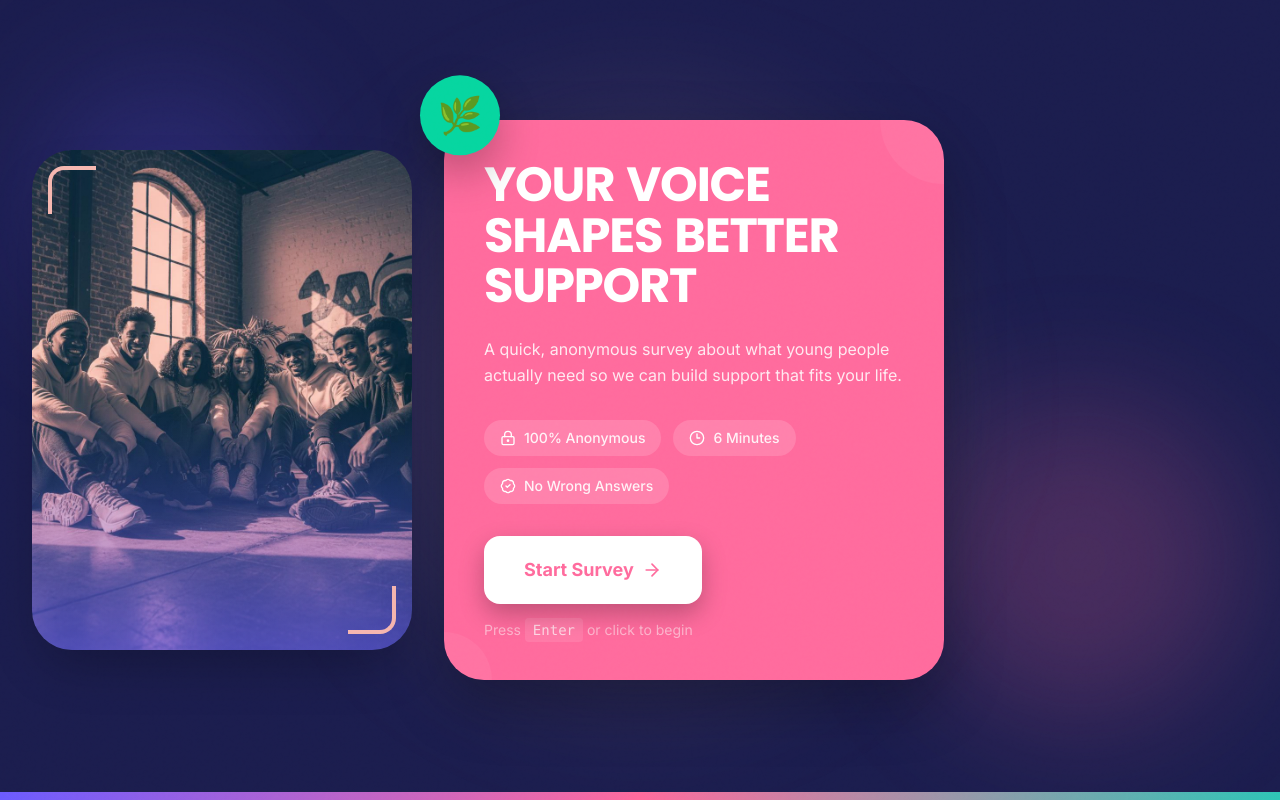
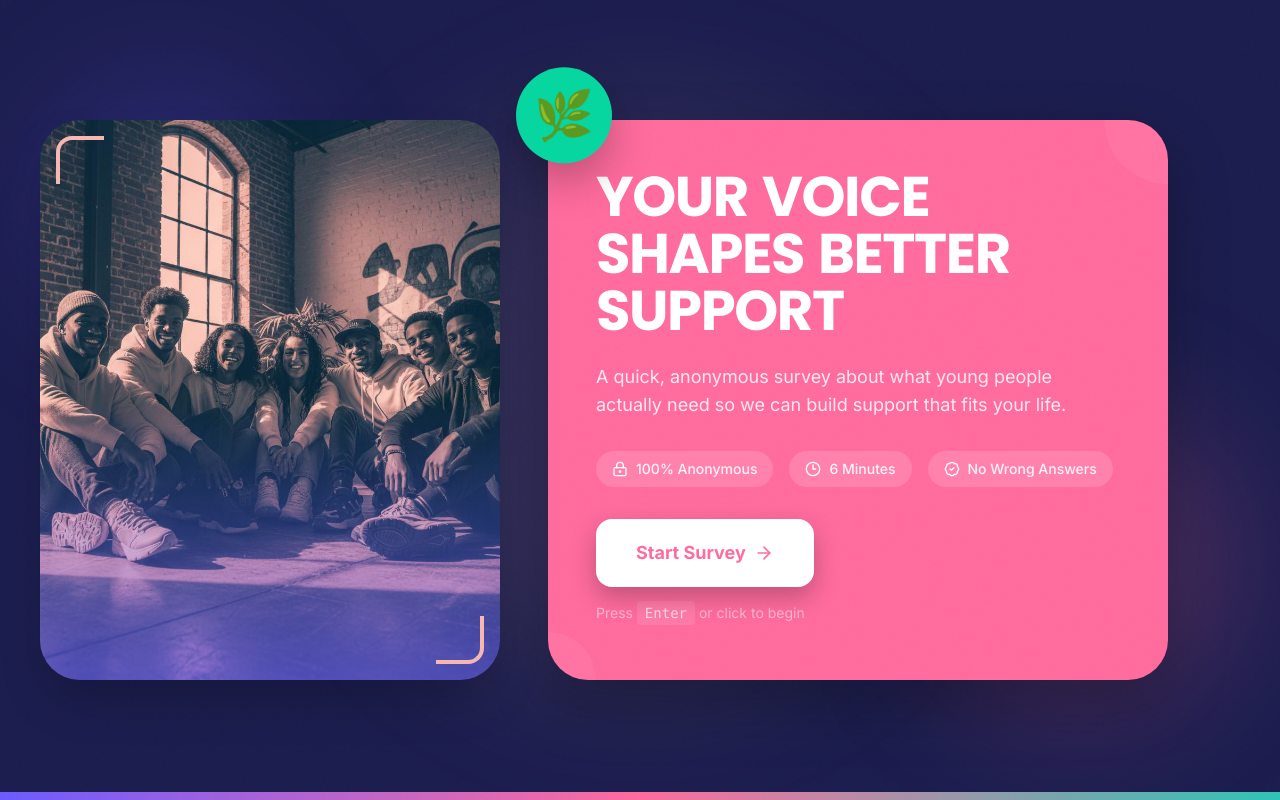
Before and after one commit to MaTaha-ualr/wellness-survey, a React (Vite) app in the folder app/: page / in a window 1280 px wide. Built offline with nearby package versions, Linux system fonts and the light colour scheme; no server answers.

Commit message:
Refine desktop survey layout

```diff
--- a/app/src/components/EmojiOrb.tsx
+++ b/app/src/components/EmojiOrb.tsx
@@ -4,23 +4,17 @@ import { cn } from '@/lib/utils';
 interface EmojiOrbProps {
   emoji: string;
   className?: string;
-  color?: string;
 }
 
 export const EmojiOrb = forwardRef<HTMLDivElement, EmojiOrbProps>(
-  ({ emoji, className, color = 'bg-panel-green' }, ref) => {
+  ({ emoji, className }, ref) => {
     return (
       <div
         ref={ref}
         className={cn(
-          'w-16 h-16 rounded-full flex items-center justify-center text-3xl shadow-orb',
-          color,
+          'emoji-orb border border-white/35 backdrop-blur-sm',
           className
         )}
-        style={{
-          background: 'linear-gradient(135deg, rgba(255,255,255,0.9) 0%, rgba(255,255,255,0.7) 100%)',
-          boxShadow: '0 12px 30px rgba(0,0,0,0.2), inset 0 2px 4px rgba(255,255,255,0.8)'
-        }}
       >
         {emoji}
       </div>
--- a/app/src/components/QuestionTypes.tsx
+++ b/app/src/components/QuestionTypes.tsx
@@ -115,7 +115,7 @@ export function ScaleQuestion({ question, value, onChange }: QuestionProps) {
       {question.items?.map((item, itemIndex) => (
         <div key={item} className="flex flex-col gap-2">
           <div className="text-sm font-medium text-white/80">{item}</div>
-          <div className="flex flex-wrap gap-1">
+          <div className="grid grid-cols-2 gap-2 sm:grid-cols-3 xl:grid-cols-5">
             {question.scaleLabels?.map((label, labelIndex) => (
               <button
                 key={label}
@@ -140,7 +140,7 @@ export function LikertQuestion({ question, value, onChange }: QuestionProps) {
       {question.items?.map((item, itemIndex) => (
         <div key={item} className="flex flex-col gap-2">
           <div className="text-sm font-medium text-white/80">{item}</div>
-          <div className="flex flex-wrap gap-1">
+          <div className="grid grid-cols-2 gap-2 sm:grid-cols-3 xl:grid-cols-5">
             {question.likertLabels?.map((label, labelIndex) => (
               <button
                 key={label}
@@ -215,7 +215,7 @@ export function QuestionCard({
   onAudioRecordingChange,
 }: QuestionProps) {
   return (
-    <div className="rounded-2xl border border-white/8 bg-white/8 p-4 backdrop-blur-sm">
+    <div className="rounded-2xl border border-white/8 bg-white/8 p-4 backdrop-blur-sm xl:p-5">
       <div className="mb-3 flex items-center gap-2">
         <div className="inline-flex items-center rounded-full bg-coral/20 px-2.5 py-1 text-xs font-bold text-coral">
           Q{question.num}
--- a/app/src/index.css
+++ b/app/src/index.css
@@ -113,7 +113,7 @@
 
   /* Scale buttons */
   .scale-btn {
-    @apply px-2 py-2 rounded-lg border border-white/15 bg-white/5 text-xs text-white/60 transition-all duration-200 flex-1 text-center hover:border-white/30 hover:bg-white/10;
+    @apply flex min-h-[56px] items-center justify-center rounded-lg border border-white/15 bg-white/5 px-2.5 py-2.5 text-center text-xs leading-tight text-white/60 transition-all duration-200 hover:border-white/30 hover:bg-white/10;
   }
   .scale-btn.active {
     @apply border-coral bg-coral/15 text-coral font-semibold;
--- a/app/src/sections/IntroScreen.tsx
+++ b/app/src/sections/IntroScreen.tsx
@@ -76,7 +76,7 @@ export function IntroScreen({ onStart }: IntroScreenProps) {
   return (
     <div
       ref={containerRef}
-      className="relative flex min-h-screen items-center justify-center overflow-hidden bg-navy px-4 py-12 sm:px-6 lg:px-8"
+      className="relative flex min-h-screen items-center justify-center overflow-hidden bg-navy px-4 py-12 sm:px-6 xl:px-10"
     >
       <div className="pointer-events-none absolute inset-0 overflow-hidden">
         <div className="absolute left-10 top-20 h-64 w-64 rounded-full bg-panel-purple/20 blur-3xl" />
@@ -84,10 +84,10 @@ export function IntroScreen({ onStart }: IntroScreenProps) {
         <div className="absolute left-1/2 top-1/2 h-[600px] w-[600px] -translate-x-1/2 -translate-y-1/2 rounded-full bg-coral/10 blur-3xl" />
       </div>
 
-      <div className="relative z-10 mx-auto flex w-full max-w-7xl flex-col items-center gap-6 lg:flex-row lg:gap-8">
+      <div className="relative z-10 mx-auto flex w-full max-w-[1320px] flex-col items-center gap-6 xl:flex-row xl:items-center xl:gap-12">
         <div
           ref={leftPanelRef}
-          className="relative h-72 w-full max-w-[380px] overflow-hidden rounded-[32px] shadow-2xl sm:h-[420px] lg:h-[500px] lg:rounded-[40px]"
+          className="relative h-72 w-full max-w-[420px] overflow-hidden rounded-[32px] shadow-2xl sm:h-[440px] xl:h-[560px] xl:max-w-[460px] xl:rounded-[40px]"
           style={{ perspective: '1000px' }}
         >
           <img
@@ -100,21 +100,21 @@ export function IntroScreen({ onStart }: IntroScreenProps) {
           <div className="absolute bottom-4 right-4 h-12 w-12 rounded-br-2xl border-b-4 border-r-4 border-coral" />
         </div>
 
-        <div ref={rightPanelRef} className="relative w-full max-w-[500px]" style={{ perspective: '1000px' }}>
+        <div ref={rightPanelRef} className="relative w-full max-w-[620px]" style={{ perspective: '1000px' }}>
           <div
             ref={orbRef}
-            className="absolute -left-2 -top-6 z-20 flex h-16 w-16 items-center justify-center rounded-full bg-panel-green text-3xl shadow-orb sm:-left-6 sm:-top-8 sm:h-20 sm:w-20 sm:text-4xl"
+            className="absolute -left-2 -top-6 z-20 flex h-16 w-16 items-center justify-center rounded-full bg-panel-green text-3xl shadow-orb sm:-left-6 sm:-top-8 sm:h-20 sm:w-20 sm:text-4xl xl:-left-8 xl:-top-10 xl:h-24 xl:w-24 xl:text-5xl"
           >
             {'\u{1F33F}'}
           </div>
 
-          <div className="relative overflow-hidden rounded-[32px] bg-panel-pink p-6 shadow-panel sm:p-8 lg:rounded-[40px] lg:p-10">
+          <div className="relative overflow-hidden rounded-[32px] bg-panel-pink p-6 shadow-panel sm:p-8 xl:min-h-[560px] xl:rounded-[40px] xl:p-12">
             <div className="absolute right-0 top-0 h-32 w-32 translate-x-1/2 -translate-y-1/2 rounded-full bg-white/5" />
             <div className="absolute bottom-0 left-0 h-24 w-24 -translate-x-1/2 translate-y-1/2 rounded-full bg-white/5" />
 
             <h1
               ref={headlineRef}
-              className="mb-6 font-poppins text-[clamp(32px,8vw,48px)] font-bold uppercase leading-[1.05] tracking-tight text-white"
+              className="mb-6 font-poppins text-[clamp(32px,8vw,56px)] font-bold uppercase leading-[1.02] tracking-tight text-white"
             >
               {headlineWords.map((word) => (
                 <span key={word} className="word mr-[0.25em] inline-block">
@@ -123,12 +123,12 @@ export function IntroScreen({ onStart }: IntroScreenProps) {
               ))}
             </h1>
 
-            <p ref={subcopyRef} className="mb-8 text-base leading-relaxed text-white/85">
+            <p ref={subcopyRef} className="mb-8 max-w-[48ch] text-base leading-relaxed text-white/85 xl:text-lg">
               A quick, anonymous survey about what young people actually need so we can build support
               that fits your life.
             </p>
 
-            <div ref={featuresRef} className="mb-8 flex flex-wrap gap-3">
+            <div ref={featuresRef} className="mb-8 flex flex-wrap gap-3 xl:gap-4">
               <div className="flex items-center gap-2 rounded-full bg-white/15 px-4 py-2">
                 <LockKeyhole className="h-4 w-4 text-white" />
                 <span className="text-sm font-medium text-white/90">100% Anonymous</span>
```
Also changed, not shown: app/src/sections/QuestionScreen.tsx (+17 -13 lines).
